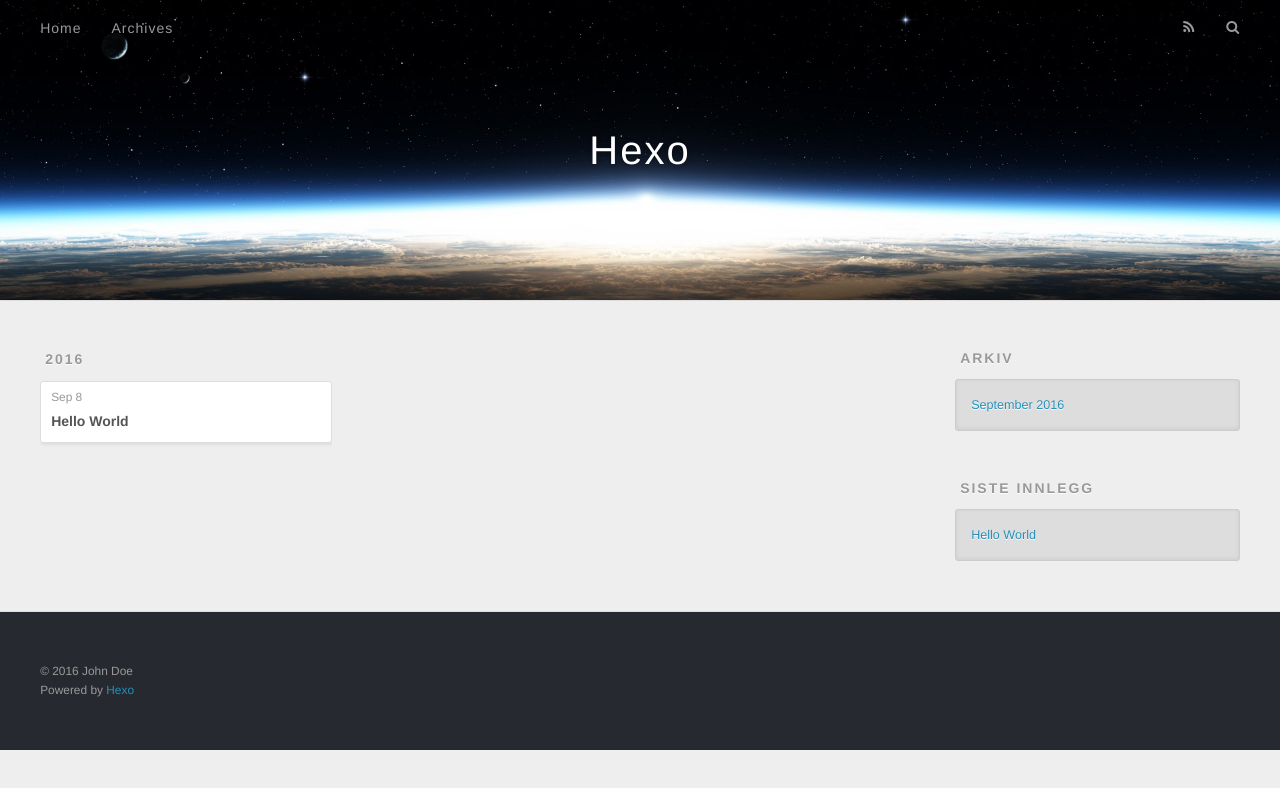
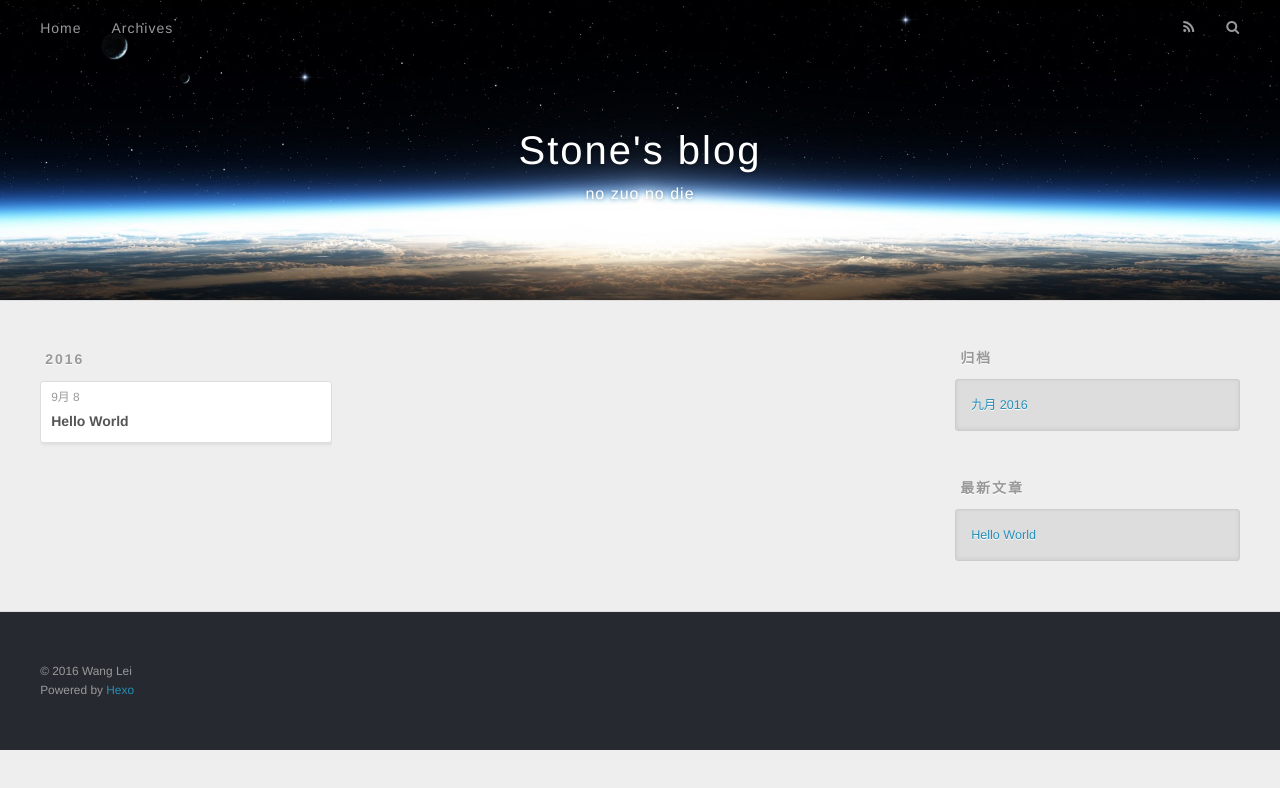
Before and after one commit to LeiWang12/LeiWang12.github.io, a plain HTML site: page archives/2016/09/index.html in a window 1280 px wide. Drawn offline with nearby package versions, Linux system fonts and the light colour scheme.

Commit message:
Site updated: 2016-09-08 15:29:19

```diff
--- a/archives/2016/09/index.html
+++ b/archives/2016/09/index.html
@@ -3,16 +3,16 @@
 <head>
   <meta charset="utf-8">
 
-  <title>Arkiv: 2016/9 | Hexo</title>
+  <title>归档: 2016/9 | Stone&#39;s blog</title>
   <meta name="viewport" content="width=device-width, initial-scale=1, maximum-scale=1">
   <meta property="og:type" content="website">
-<meta property="og:title" content="Hexo">
+<meta property="og:title" content="Stone's blog">
 <meta property="og:url" content="http://yoursite.com/archives/2016/09/index.html">
-<meta property="og:site_name" content="Hexo">
+<meta property="og:site_name" content="Stone's blog">
 <meta name="twitter:card" content="summary">
-<meta name="twitter:title" content="Hexo">
+<meta name="twitter:title" content="Stone's blog">
 
-    <link rel="alternate" href="/atom.xml" title="Hexo" type="application/atom+xml">
+    <link rel="alternate" href="/atom.xml" title="Stone&#39;s blog" type="application/atom+xml">
 
 
     <link rel="icon" href="/favicon.png">
@@ -33,8 +33,12 @@
   <div id="header-outer" class="outer">
     <div id="header-title" class="inner">
       <h1 id="logo-wrap">
-        <a href="/" id="logo">Hexo</a>
+        <a href="/" id="logo">Stone&#39;s blog</a>
       </h1>
+
+        <h2 id="subtitle-wrap">
+          <a href="/" id="subtitle">no zuo no die</a>
+        </h2>
 
     </div>
     <div id="header-inner" class="inner">
@@ -50,7 +54,7 @@
 
           <a id="nav-rss-link" class="nav-icon" href="/atom.xml" title="RSS Feed"></a>
 
-        <a id="nav-search-btn" class="nav-icon" title="Søk"></a>
+        <a id="nav-search-btn" class="nav-icon" title="搜索"></a>
       </nav>
       <div id="search-form-wrap">
         <form action="//google.com/search" method="get" accept-charset="UTF-8" class="search-form"><input type="search" name="q" results="0" class="search-form-input" placeholder="Search"><button type="submit" class="search-form-submit">&#xF002;</button><input type="hidden" name="sitesearch" value="http://yoursite.com"></form>
@@ -76,7 +80,7 @@
   <div class="archive-article-inner">
     <header class="archive-article-header">
       <a href="/2016/09/08/hello-world/" class="archive-article-date">
-  <time datetime="2016-09-08T03:13:49.338Z" itemprop="datePublished">Sep 8</time>
+  <time datetime="2016-09-08T03:13:49.338Z" itemprop="datePublished">9月 8</time>
 </a>
 
 
@@ -107,9 +111,9 @@
 
 
   <div class="widget-wrap">
-    <h3 class="widget-title">Arkiv</h3>
+    <h3 class="widget-title">归档</h3>
     <div class="widget">
-      <ul class="archive-list"><li class="archive-list-item"><a class="archive-list-link" href="/archives/2016/09/">September 2016</a></li></ul>
+      <ul class="archive-list"><li class="archive-list-item"><a class="archive-list-link" href="/archives/2016/09/">九月 2016</a></li></ul>
     </div>
   </div>
 
@@ -117,7 +121,7 @@
 
 
   <div class="widget-wrap">
-    <h3 class="widget-title">Siste innlegg</h3>
+    <h3 class="widget-title">最新文章</h3>
     <div class="widget">
       <ul>
 
@@ -137,7 +141,7 @@
 
   <div class="outer">
     <div id="footer-info" class="inner">
-      &copy; 2016 John Doe<br>
+      &copy; 2016 Wang Lei<br>
       Powered by <a href="http://hexo.io/" target="_blank">Hexo</a>
     </div>
   </div>
```
Also changed, not shown: 2016/09/08/hello-world/index.html (+14 -10 lines), archives/2016/index.html (+16 -12 lines), archives/index.html (+16 -12 lines), index.html (+16 -12 lines).
